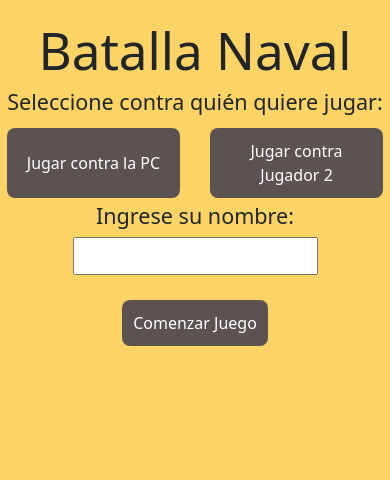
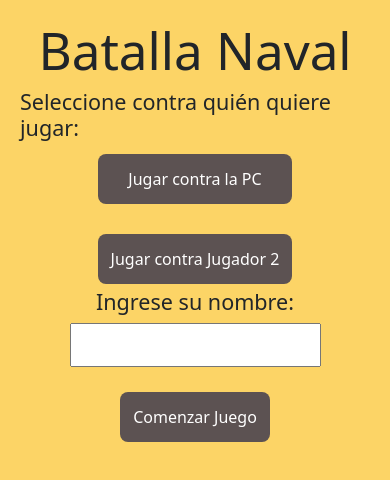
Before and after one commit to leandropeppe/unq-ui-leandro-peppe-trabajo-final, a React (Vite) app in the folder proyecto/: page / in a window 390 px wide. Shown: the top 480 px of the page. Built offline with nearby package versions, Linux system fonts and the light colour scheme.

Commit message:
Cambios para que sea responsive

```diff
--- a/proyecto/src/App.css
+++ /dev/null
@@ -1,31 +0,0 @@
-.body {
-  background-color: rgb(17, 151, 106);
-}
-
-
-.menu {
-  display: flex;
-  flex-direction: column;
-  align-items: center;
-  margin-top: 20px;
-}
-
-.menu label {
-  margin-bottom: 10px;
-}
-
-.menu input {
-  margin-bottom: 10px;
-  padding: 5px;
-  font-size: 16px;
-}
-
-.menu button {
-  padding: 10px;
-  font-size: 16px;
-  cursor: pointer;
-}
-
-.optionSelector {
-  justify-content: space-between;
-}
--- a/proyecto/src/App.jsx
+++ b/proyecto/src/App.jsx
@@ -1,6 +1,5 @@
 import React, { useState } from 'react';
 import MenuPrincipal from './components/MenuPrincipal/MenuPrincipal.jsx';
-import './App.css';
 import MenuConfiguracion from './components/MenuConfiguracion/MenuConfiguracion';
 
 const App = () => {
--- a/proyecto/src/components/MenuPrincipal/Menu.css
+++ /dev/null
@@ -1,20 +0,0 @@
-.buttonSeleccionContainer {
-    display: flex;
-    gap: 20px; /* Ajusta el espacio entre los tableros según tus preferencias */
-  }
-
-  .label {
-    display: flex;
-    flex-direction: column;
-    align-items: center;
-  }
-
-  .buttonStart {
-    margin-top: 1rem;
-  }
-
-  .button {
-    background-color: #5c5252;
-    color: #ffffff;
-    margin: 0.5rem;
-  }
--- /dev/null
+++ b/proyecto/src/components/MenuPrincipal/MenuPrincipal.css
@@ -0,0 +1,65 @@
+.menu {
+    display: flex;
+    flex-direction: column;
+    align-items: center;
+    padding: 20px; /* Cambiado de margin-top para agregar padding y mejorar el espacio en la parte superior */
+}
+
+.menu label {
+    margin-bottom: 10px;
+}
+
+.menu input {
+    margin-bottom: 10px;
+    padding: 8px; /* Ajustado el padding para hacerlo más compacto */
+    font-size: 16px;
+}
+
+.menu button {
+    padding: 12px; /* Ajustado el padding para hacerlo más grande y fácil de tocar en pantallas táctiles */
+    font-size: 16px;
+    cursor: pointer;
+}
+
+.buttonSeleccionContainer {
+    display: flex;
+    gap: 20px;
+}
+
+.label {
+    display: flex;
+    flex-direction: column;
+    align-items: center;
+}
+
+.buttonStart {
+    margin-top: 1rem;
+}
+
+.button {
+    background-color: #5c5252;
+    color: #ffffff;
+    margin: 0.5rem;
+}
+
+@media screen and (max-width: 600px) {
+  .buttonSeleccionContainer {
+      flex-direction: column; /* Cambiado a columna para pantallas más pequeñas */
+  }
+}
+
+.label {
+  display: flex;
+  flex-direction: column;
+  align-items: center;
+}
+
+.buttonStart {
+  margin-top: 1rem;
+}
+
+.button {
+  background-color: #5c5252;
+  color: #ffffff;
+  margin: 0.5rem;
+}
--- a/proyecto/src/components/MenuPrincipal/MenuPrincipal.jsx
+++ b/proyecto/src/components/MenuPrincipal/MenuPrincipal.jsx
@@ -1,5 +1,5 @@
 import React, { useState } from 'react';
-import './Menu.css'
+import './MenuPrincipal.css'
 
 const MenuPrincipal = ({ onSeleccion }) => {
   const [nombreJugador, setNombreJugador] = useState('');
```
